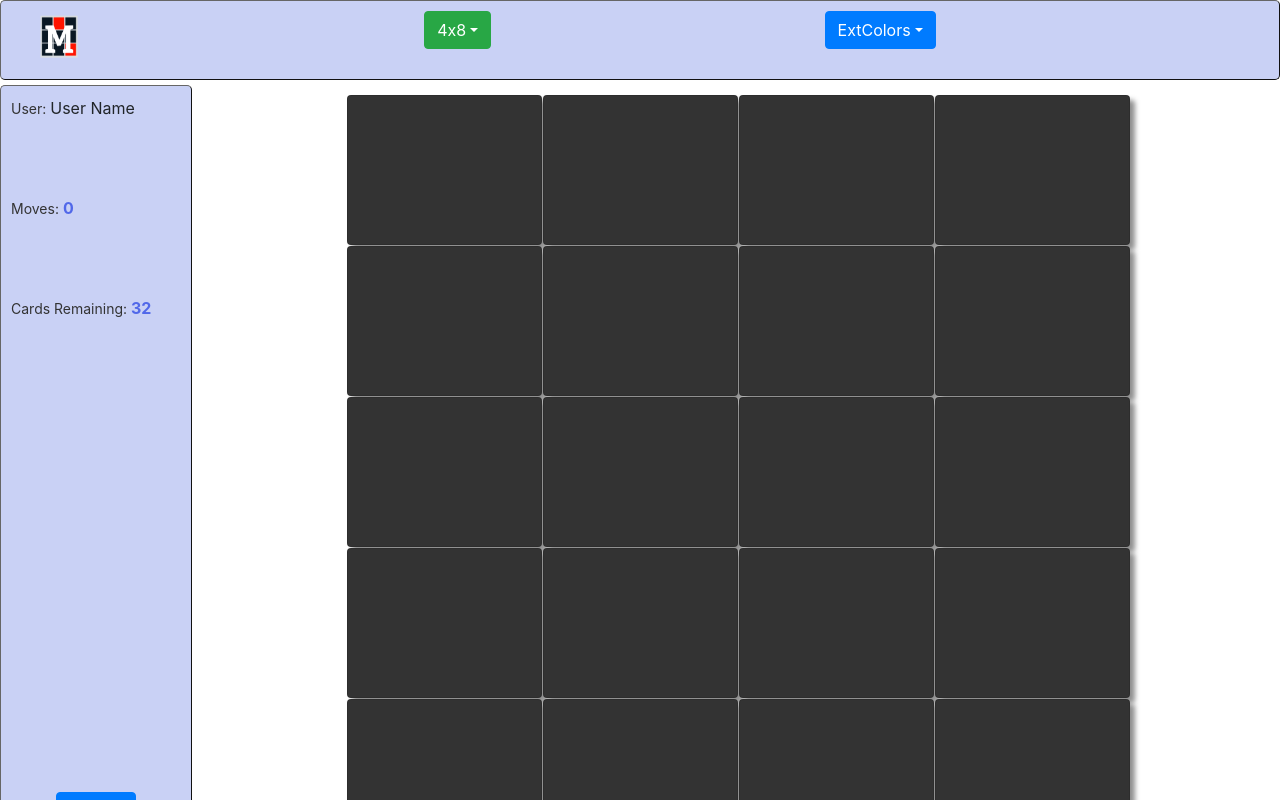
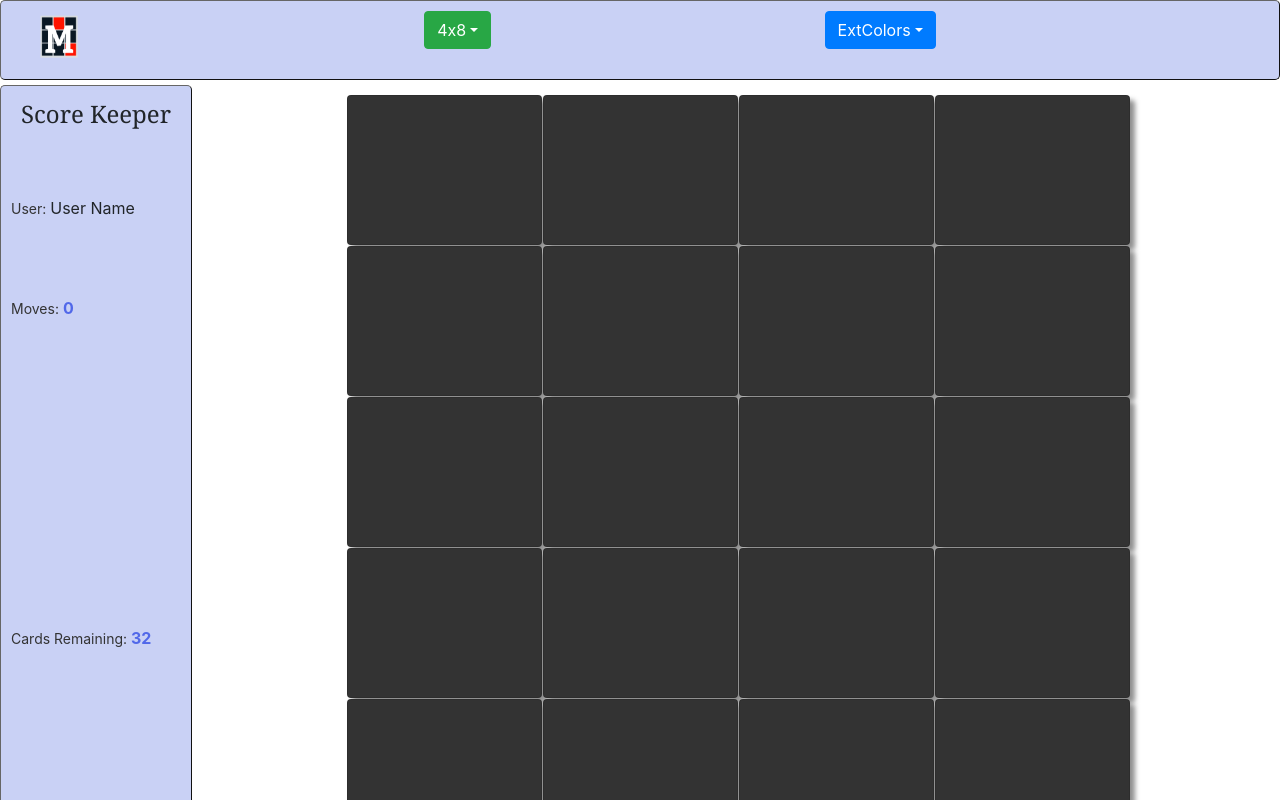
Before and after one commit to acharliekelly/memoreact, a React app: page / in a window 1280 px wide. Shown: the top 800 px of the page. Built offline with nearby package versions, Linux system fonts and the light colour scheme.

Commit message:
add header

```diff
--- a/src/components/ScoreKeeper.jsx
+++ b/src/components/ScoreKeeper.jsx
@@ -4,6 +4,7 @@ import { Button } from 'react-bootstrap';
 
 const ScoreKeeper = ({ restartGame, userName, movesCount, remainCount }) => (
   <div className="sidebar-container">
+    <header>Score Keeper</header>
     <div className="username">
       <span className="label">User: </span>
       <span className="user">{userName}</span>
```
